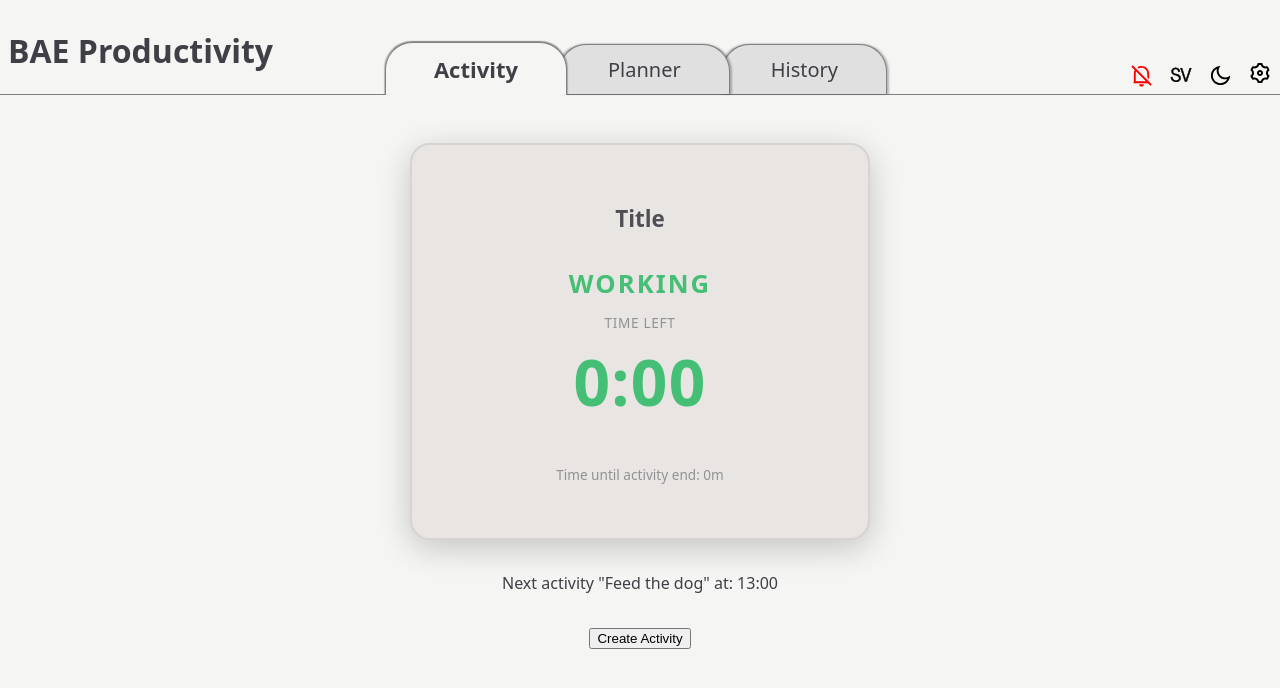
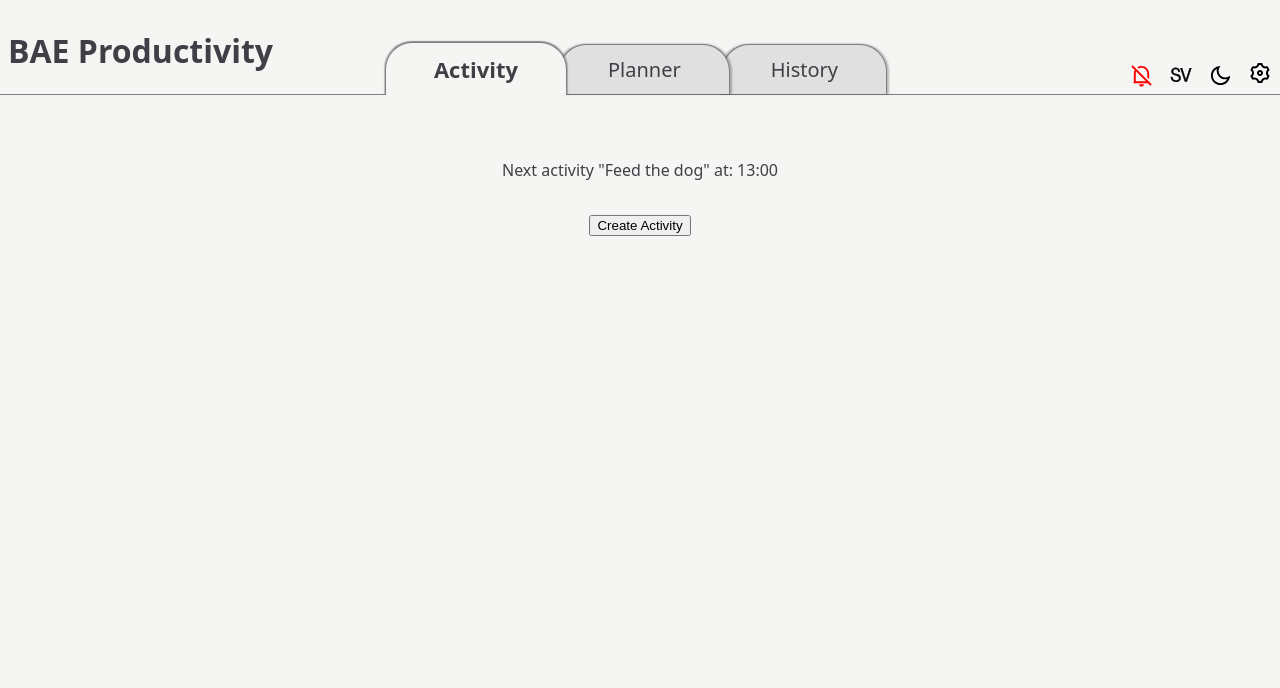
Before and after one commit to ollewarne/linkoping-pps, a React (Vite) app: page / in a window 1280 px wide. Shown: the top 688 px of the page. Built offline with nearby package versions, Linux system fonts and the light colour scheme.

Commit message:
design after figma

```diff
--- a/src/components/CountdownTimer/CountdownDisplay.css
+++ b/src/components/CountdownTimer/CountdownDisplay.css
@@ -5,37 +5,68 @@
 }
 
 .timer-card {
-  border: 2px solid var(--btn-bg);
-  border-radius: 20px;
-  padding: 40px 48px;
-  width: 460px;
-  text-align: center;
+  width: 480px;
+  border-radius: 16px;
+  overflow: hidden;
   background-color: var(--modal-bg);
   color: var(--text);
-  box-shadow: 0 8px 32px rgba(0, 0, 0, 0.2);
+  box-shadow: 0 8px 32px rgba(0, 0, 0, 0.25);
+}
+
+.timer-header {
+  display: flex;
+  justify-content: space-between;
+  align-items: center;
+  background-color: #4a4aff;
+  padding: 12px 20px;
+}
+
+.timer-schedule {
+  font-size: 1rem;
+  font-weight: 500;
+  color: #ffffff;
+  letter-spacing: 0.03em;
+}
+
+.timer-category {
+  font-size: 0.85rem;
+  font-weight: 500;
+  color: #ffffff;
+  border: 1px solid rgba(255, 255, 255, 0.5);
+  border-radius: 6px;
+  padding: 3px 10px;
+}
+
+.timer-body {
+  padding: 20px 24px 12px;
 }
 
 .activity-name {
+  font-size: 1.1rem;
+  font-weight: 500;
+  margin: 0 0 12px;
   color: var(--text);
-  font-weight: 600;
-  font-size: 1.4rem;
-  margin-bottom: 32px;
   opacity: 0.9;
 }
 
-.phase-display {
+.timer-divider {
+  border: none;
+  border-top: 1px solid rgba(128, 128, 128, 0.25);
+  margin: 0 0 20px;
+}
+
+.timer-main {
   display: flex;
-  flex-direction: column;
+  justify-content: space-between;
   align-items: center;
-  gap: 4px;
 }
 
 .phase-status {
-  font-size: 1.6rem;
-  font-weight: 600;
+  font-size: 2.4rem;
+  font-weight: 700;
   margin: 0;
+  letter-spacing: 0.04em;
   text-transform: uppercase;
-  letter-spacing: 0.08em;
 }
 
 .phase-status.work {
@@ -46,9 +77,15 @@
   color: #F10057;
 }
 
+.time-right {
+  display: flex;
+  flex-direction: column;
+  align-items: flex-end;
+  gap: 2px;
+}
+
 .label {
-  font-size: 0.85rem;
-  margin: 8px 0 2px;
+  font-size: 0.8rem;
   opacity: 0.5;
   color: var(--text);
   text-transform: uppercase;
@@ -56,9 +93,9 @@
 }
 
 .time-count {
-  font-size: 4rem;
+  font-size: 2.8rem;
   font-weight: 700;
-  margin: 0;
+  line-height: 1;
   letter-spacing: 0.02em;
 }
 
@@ -70,9 +107,33 @@
   color: #F10057;
 }
 
+.timer-footer {
+  display: flex;
+  justify-content: space-between;
+  align-items: center;
+  padding: 12px 24px 20px;
+}
+
 .total-end-time {
-  margin-top: 40px;
   font-size: 0.85rem;
   opacity: 0.5;
   color: var(--text);
 }
+
+.stop-btn {
+  font-size: 0.85rem;
+  font-weight: 500;
+  font-family: inherit;
+  padding: 6px 14px;
+  border: 1px solid rgba(128, 128, 128, 0.35);
+  border-radius: 6px;
+  background-color: var(--btn-bg);
+  color: var(--btn-text);
+  cursor: pointer;
+  transition: opacity 0.15s ease, transform 0.15s ease;
+}
+
+.stop-btn:hover {
+  opacity: 0.8;
+  transform: translateY(-1px);
+}
--- a/src/components/CountdownTimer/CountdownDisplay.tsx
+++ b/src/components/CountdownTimer/CountdownDisplay.tsx
@@ -1,8 +1,12 @@
 import "./CountdownDisplay.css";
 import { useTimer } from "../../contexts/TimerContext";
+import { useActivities } from "../../contexts/activityContext";
 
 export const CountdownDisplay = () => {
     const { activeActivity, timeLeft, phase, totalRemaining } = useTimer();
+    const { activityDispatch } = useActivities();
+
+    if (!activeActivity) return null;
 
     const formatMMSS = (seconds: number) => {
         const mins = Math.floor(seconds / 60);
@@ -13,27 +17,58 @@ export const CountdownDisplay = () => {
     const formatLongTime = (seconds: number) => {
         const h = Math.floor(seconds / 3600);
         const m = Math.floor((seconds % 3600) / 60);
-        return h > 0 ? `${h}h ${m}m` : `${m}m`;
+        return h > 0 ? `${h}h ${m}min` : `${m}min`;
+    };
+
+    const handleStop = () => {
+        activityDispatch({ type: "MARK_COMPLETED", payload: { id: activeActivity.id } });
+        activityDispatch({ type: "TOGGLE_ACTIVE", payload: { id: activeActivity.id } });
     };
 
     return (
         <div className="timer-container">
             <div className="timer-card">
-                <h2 className="activity-name">{activeActivity ? activeActivity.title : "Title"}</h2>
 
-                <div className="phase-display">
-                    <h3 className={`phase-status ${phase}`}>
-                        {phase === "work" ? "Working" : "Pause"}
-                    </h3>
-                    <p className="label">time left</p>
-                    <p className={`time-count ${phase}`}>
-                        {formatMMSS(timeLeft)}
-                    </p>
+                <div className="timer-header">
+                    <span
+                        className="timer-schedule"
+                        style={{ visibility: activeActivity.scheduledTime ? "visible" : "hidden" }}
+                    >
+                        {activeActivity.scheduledTime
+                            ? `${activeActivity.scheduledTime.start} - ${activeActivity.scheduledTime.end}`
+                            : ""}
+                    </span>
+                    {activeActivity.category && (
+                        <span className="timer-category">{activeActivity.category}</span>
+                    )}
                 </div>
 
-                <p className="total-end-time">
-                    Time until activity end: {formatLongTime(totalRemaining)}
-                </p>
+                <div className="timer-body">
+                    <h2 className="activity-name">{activeActivity.title}</h2>
+                    <hr className="timer-divider" />
+
+                    <div className="timer-main">
+                        <h3 className={`phase-status ${phase}`}>
+                            {phase === "work" ? "WORKING" : "PAUSE"}
+                        </h3>
+                        <div className="time-right">
+                            <span className="label">Time left</span>
+                            <span className={`time-count ${phase}`}>
+                                {formatMMSS(timeLeft)}
+                            </span>
+                        </div>
+                    </div>
+                </div>
+
+                <div className="timer-footer">
+                    <span className="total-end-time">
+                        Total time remaining: {formatLongTime(totalRemaining)}
+                    </span>
+                    <button className="stop-btn" onClick={handleStop}>
+                        Stop activity
+                    </button>
+                </div>
+
             </div>
         </div>
     );
```
